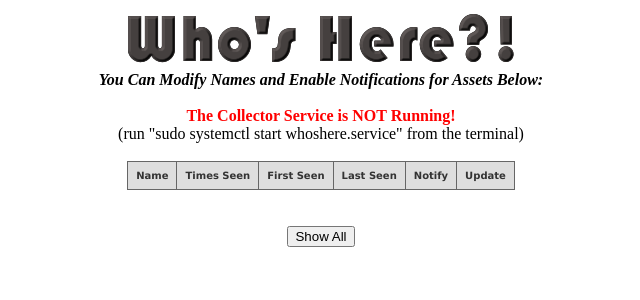
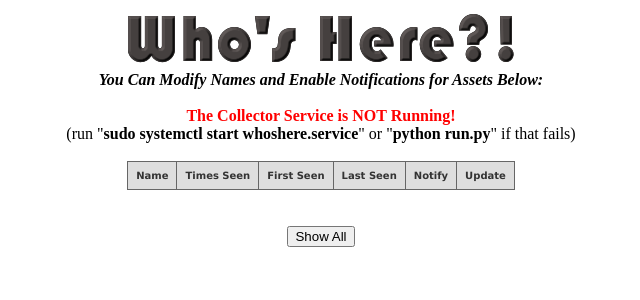
Before and after one commit to curtbraz/WhosHere, a PHP site: page / in a window 1280 px wide. Shown: the top 300 px of the page, without its empty margins (319-959 px from the left). Run offline with PHP 8.4, Linux system fonts and the light colour scheme; data that the repository does not hold is empty.

Commit message:
Added files via upload
Added wording for older distros

```diff
--- a/index.php
+++ b/index.php
@@ -38,7 +38,7 @@ table.gridtable td {
 $output = shell_exec('systemctl status whoshere.service |grep "active (running)" | wc -l');
 if($output == 0)
 {
-echo "<font color=red><b>The Collector Service is NOT Running!</b></font><br>(run \"sudo systemctl start whoshere.service\" from the terminal)<br><br>";
+echo "<font color=red><b>The Collector Service is NOT Running!</b></font><br>(run \"<b>sudo systemctl start whoshere.service</b>\" or \"<b>python run.py</b>\" if that fails)<br><br>";
 }
 else
 {echo "(<font color=green>The Collector Service is Running</font>)<br><br>";}
```
